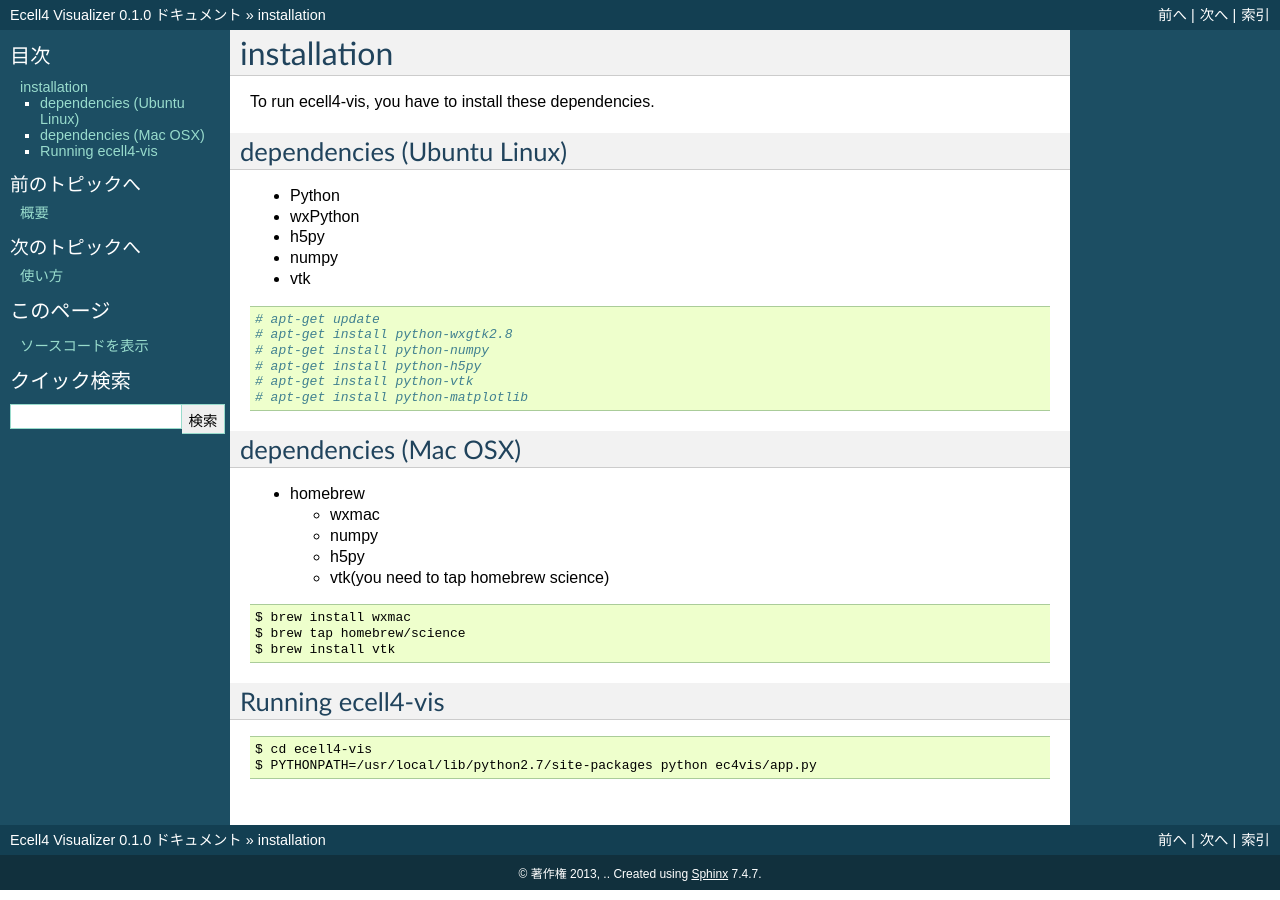
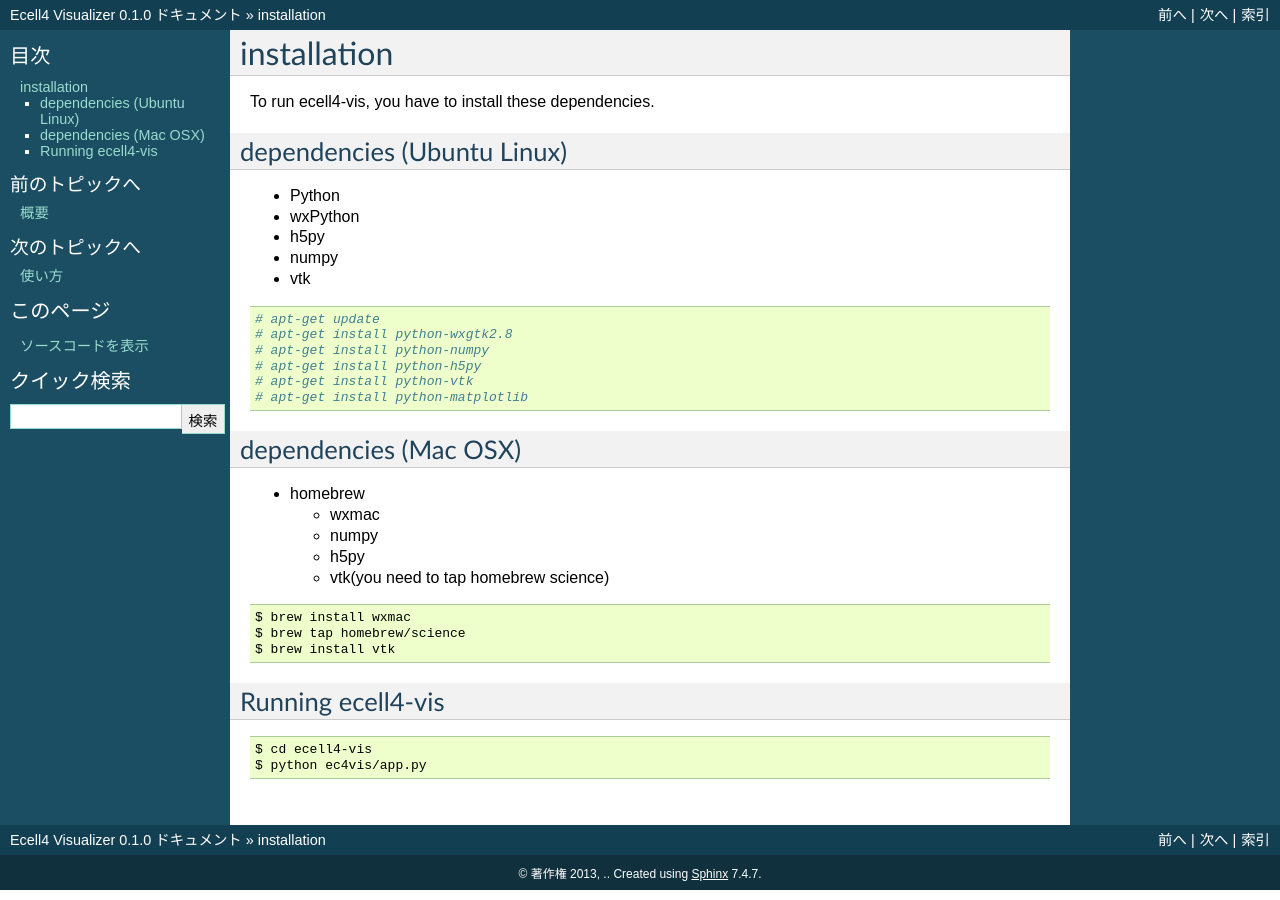
Before and after one commit to ecell/ecell4-vis, a Sphinx documentation site: the page built from docs/installation.rst, in a window 1280 px wide. Built offline with Sphinx 7.4.7, drawn with Linux system fonts in a browser that asks for light colours; pages that are not in the unit, such as notebooks, are missing from menus.

Commit message:
Update installation.rst

```diff
--- a/docs/installation.rst
+++ b/docs/installation.rst
@@ -44,4 +44,4 @@ Running ecell4-vis
 ::
 
    $ cd ecell4-vis
-   $ PYTHONPATH=/usr/local/lib/python2.7/site-packages python ec4vis/app.py
+   $ python ec4vis/app.py
```
